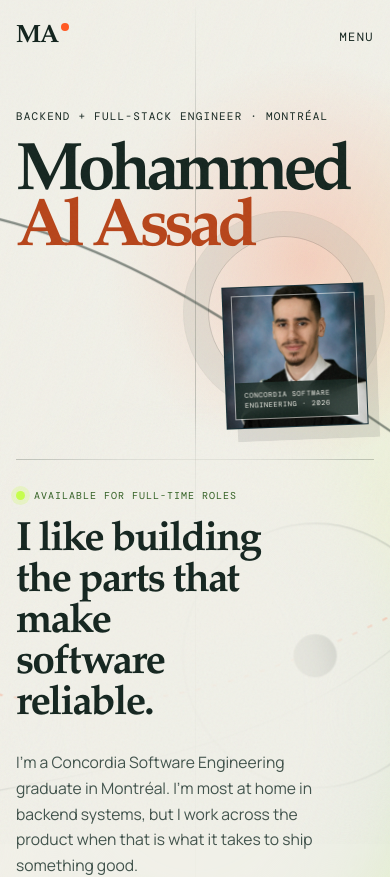
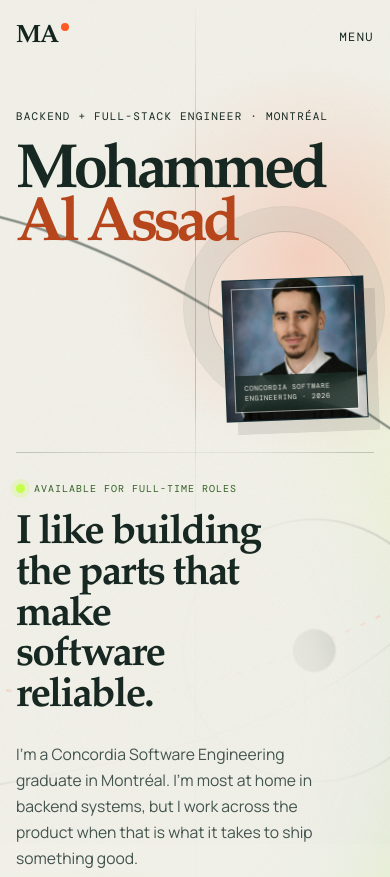
Before and after one commit to Pluhs/Portfolio, a React (Vite) app: page / in a window 390 px wide. Shown: the top 877 px of the page. Built offline with nearby package versions, Linux system fonts and the light colour scheme; a web font is replaced by a local one.

Commit message:
Prevent mobile hero title clipping

```diff
--- a/src/styles.css
+++ b/src/styles.css
@@ -2169,7 +2169,7 @@ button {
   }
 
   .hero__name {
-    font-size: clamp(3.25rem, 17.25vw, 6.8rem);
+    font-size: clamp(3.05rem, 16vw, 6.8rem);
     line-height: 0.77;
   }
 
```
